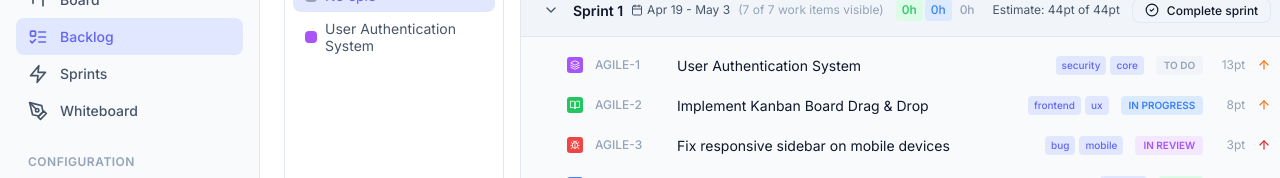
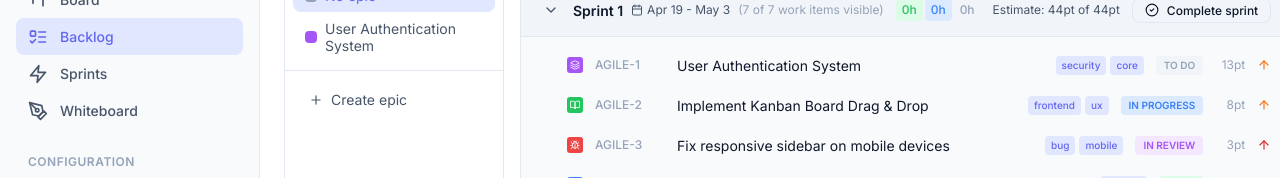
Before and after one commit to onuryuzbasi/agile-dashboard-v2, a React (Vite) app: page /backlog in a window 1280 px wide. Shown: the part 171-349 px from the top of the page. Built offline with nearby package versions, Linux system fonts and the light colour scheme.

Commit message:
Add Create Epic button to epic sidebar (#1)
Co-authored-by: Onur Yüzbaşıoğlu <onuryuzbasioglu@Onurs-MacBook-Pro.local>

```diff
--- a/src/index.css
+++ b/src/index.css
@@ -1439,6 +1439,31 @@ h4 {
   flex-shrink: 0;
 }
 
+.epic-sidebar-footer {
+  padding: var(--space-3);
+  border-top: 1px solid var(--border-primary);
+}
+
+.create-epic-btn {
+  display: flex;
+  align-items: center;
+  gap: var(--space-2);
+  width: 100%;
+  padding: var(--space-2) var(--space-3);
+  border: none;
+  background: transparent;
+  border-radius: var(--radius-md);
+  font-size: var(--font-size-sm);
+  color: var(--text-secondary);
+  cursor: pointer;
+  transition: all var(--transition-fast);
+}
+
+.create-epic-btn:hover {
+  background: var(--bg-tertiary);
+  color: var(--text-primary);
+}
+
 /* Backlog Content */
 .backlog-content {
   flex: 1;
--- a/src/pages/Backlog.jsx
+++ b/src/pages/Backlog.jsx
@@ -399,6 +399,32 @@ export default function Backlog() {
                         </button>
                     ))}
                 </div>
+
+                {/* Create Epic Button */}
+                <div className="epic-sidebar-footer">
+                    <button
+                        className="create-epic-btn"
+                        onClick={() => {
+                            const newEpic = addIssue({
+                                type: 'epic',
+                                status: 'todo',
+                                priority: 'medium',
+                                summary: 'New Epic',
+                                description: '',
+                                sprintId: null,
+                                storyPoints: null,
+                                labels: [],
+                                assigneeId: null,
+                                reporterId: 'user-1'
+                            })
+                            // Open the issue modal to edit
+                            setSelectedIssue(newEpic)
+                        }}
+                    >
+                        <Plus size={14} />
+                        Create epic
+                    </button>
+                </div>
             </div>
 
             {/* Main Content */}
```
